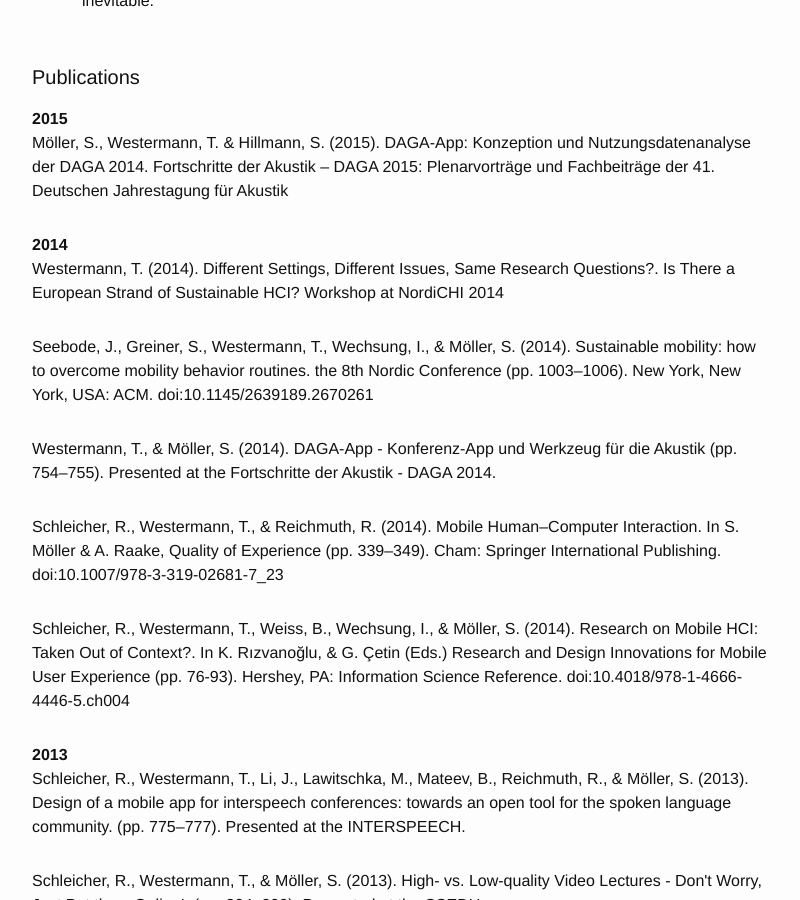
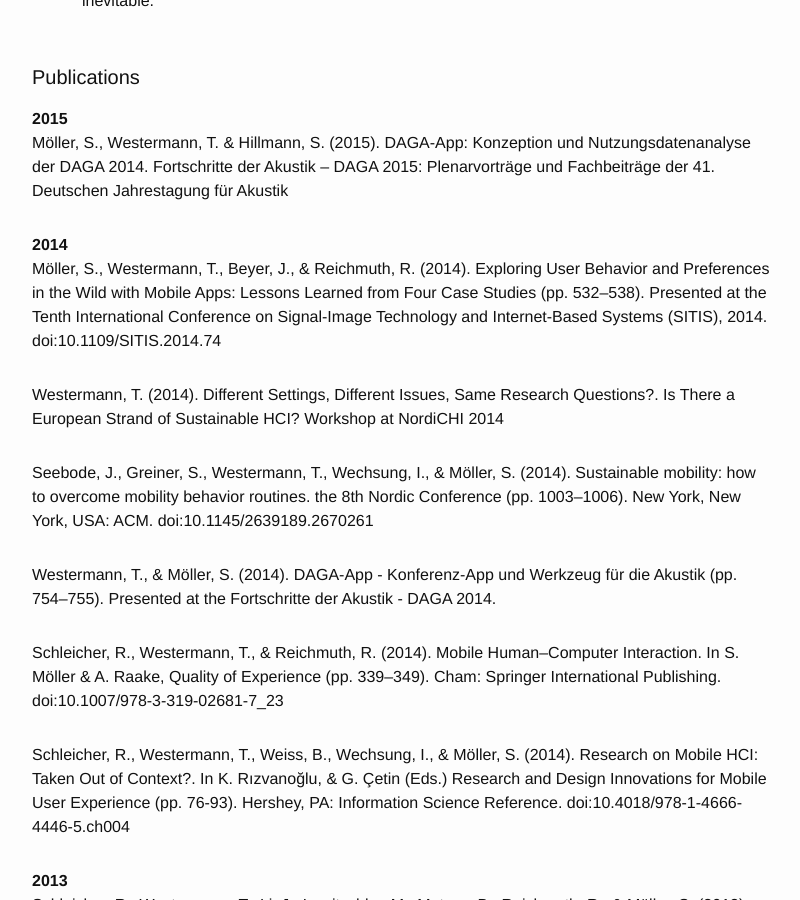
Before and after one commit to tilowestermann/tilowestermann.github.io, a Jekyll site: the page built from index.html, in a window 1280 px wide and 900 px high, scrolled down 1113 px. Shown: the whole window, without its empty margins (238-1038 px from the left). Built offline with Jekyll 4.4.1, drawn with Linux system fonts in a browser that asks for light colours.

Commit message:
Added QUAMUS 2014 publication

```diff
--- a/_data/publications.yaml
+++ b/_data/publications.yaml
@@ -40,6 +40,9 @@
 - reference: "Westermann, T. (2014). Different Settings, Different Issues, Same Research Questions?. Is There a European Strand of Sustainable HCI? Workshop at NordiCHI 2014"
   tags: "Sense4En"
   year: 2014
+- reference: "Möller, S., Westermann, T., Beyer, J., & Reichmuth, R. (2014). Exploring User Behavior and Preferences in the Wild with Mobile Apps: Lessons Learned from Four Case Studies (pp. 532–538). Presented at the Tenth International Conference on Signal-Image Technology and Internet-Based Systems (SITIS), 2014. doi:10.1109/SITIS.2014.74"
+  tags: "MoCCha, QUe, LNdW"
+  year: 2014
 - reference: "Möller, S., Westermann, T. & Hillmann, S. (2015). DAGA-App: Konzeption und Nutzungsdatenanalyse der DAGA 2014. Fortschritte der Akustik – DAGA 2015: Plenarvorträge und Fachbeiträge der 41. Deutschen Jahrestagung für Akustik"
   tags: "QUe"
   year: 2015
```
